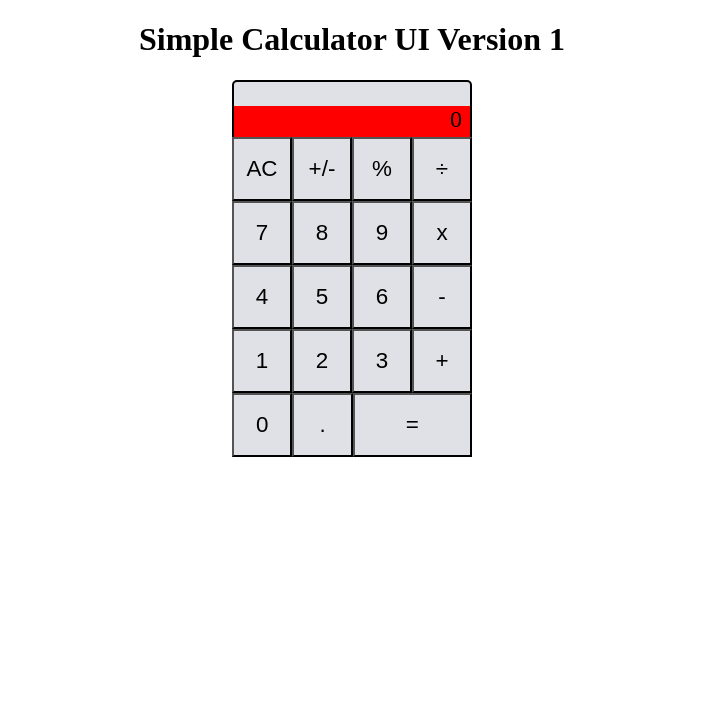
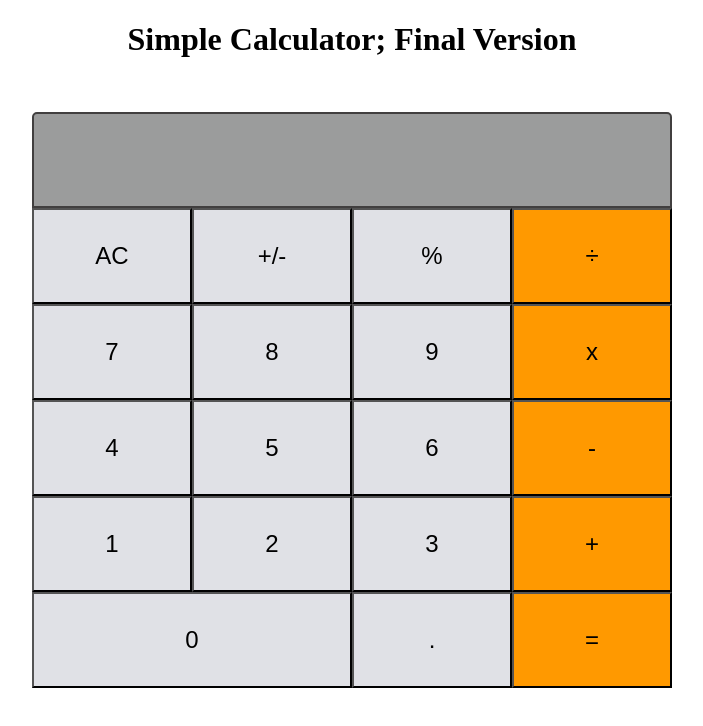
Before and after one commit to Zubenna/calculator-react, a React (Create React App) app: page / in a window 1280 px wide. Shown: the top 726 px of the page, without its empty margins (288-991 px from the left). Built offline with nearby package versions, Linux system fonts and the light colour scheme.

Commit message:
Completing Final Styling And Validation

```diff
--- a/src/App.css
+++ b/src/App.css
@@ -9,30 +9,25 @@
 .calc-container {
   justify-content: center;
   align-content: center;
-  width: 15rem;
-  height: 20rem;
+  width: 40rem;
+  height: 40rem;
   margin: 0 auto;
 }
 
 .display {
-  width: 100%;
+  width: 40rem;
   text-align: right;
   box-sizing: border-box;
-  height: 3.6rem;
+  height: 6rem;
   border-top-left-radius: 5px;
   border-top-right-radius: 5px;
-  border: 2px solid #000;
-  background-color: #e0e1e6;
+  border: 2px solid #413f3f;
+  background: #898b8bd8;
 }
 
 .display p {
-  color: #000;
+  color: #fff;
   padding-right: 0.5rem;
-  padding-bottom: 1rem;
-  font-size: 1.5rem;
-  background: red;
-  /* margin-bottom: 1rem; */
-  /* line-height: 2rem; */
-  /* width: 10rem;  */
-  height: 4rem;
+  padding-top: 0.3rem;
+  font-size: 2rem;
 }
--- a/src/Button.css
+++ b/src/Button.css
@@ -1,18 +1,21 @@
 .btn {
-  width: 4rem;
+  width: 10rem;
 }
 
 .btn,
-.eqlBtn {
-  height: 4rem;
+.zeroBtn {
+  height: 6rem;
   align-items: center;
-  font-weight: lighter;
-  font-size: 1.4em;
+  font-size: 1.5rem;
   background-color: #e0e1e6;
-  padding: 0.5rem;
+  padding: 1rem;
   box-sizing: border-box;
 }
 
-.eqlBtn {
-  width: 8rem;
+.zeroBtn {
+  width: 20rem;
 }
+
+.colorBtn {
+  background-color: #ff9900;
+}
--- a/src/components/App.js
+++ b/src/components/App.js
@@ -11,7 +11,7 @@ class App extends Component {
     this.state = {
       total: null,
       operation: null,
-      next: 0,
+      next: null,
     };
     this.handleClick = this.handleClick.bind(this);
   }
@@ -24,7 +24,7 @@ class App extends Component {
   render() {
     return (
       <div className="App">
-        <h1>Simple Calculator UI Version 1</h1>
+        <h1>Simple Calculator; Final Version</h1>
         <section className="calc-container">
           <>
             <Display result={showResult(this.state)} />
--- a/src/components/Button.js
+++ b/src/components/Button.js
@@ -2,10 +2,14 @@ import React from 'react';
 import '../Button.css';
 import PropTypes from 'prop-types';
 
-const isEqual = val => val === '=';
+const isEqual = val => val === '0';
+
+const operators = ['+', '-', '÷', 'x', '='];
+
+const isColor = val => operators.includes(val);
 
 const Button = ({ name, onClick }) => (
-  <button type="button" className={isEqual(name) ? 'eqlBtn' : 'btn'} onClick={() => onClick(name)}>
+  <button type="button" className={`${isEqual(name) ? 'zeroBtn' : 'btn'} ${isColor(name) ? 'colorBtn' : ''}`} onClick={() => onClick(name)}>
     { name }
   </button>
 );
--- a/src/components/Display.js
+++ b/src/components/Display.js
@@ -2,7 +2,6 @@ import React from 'react';
 import PropTypes from 'prop-types';
 
 const Display = ({ result }) => (
-  // <input className="display" type="text" value={result} />
   <div className="display">
     <p>{ result }</p>
   </div>
@@ -12,8 +11,4 @@ Display.propTypes = {
   result: PropTypes.string.isRequired,
 };
 
-// Display.defaultProps = {
-//   result: '0',
-// };
-
 export default Display;
--- a/src/logic/calculate.js
+++ b/src/logic/calculate.js
@@ -20,8 +20,6 @@ const calculate = (calcData, buttonName) => {
       }
       operation = buttonName;
       total = operate(null, next, operation);
-      // console.log(operation);
-      // console.log(next);
       next = null;
       operation = null;
     } else if (total && next && operation) {
--- a/src/logic/operate.js
+++ b/src/logic/operate.js
@@ -14,7 +14,7 @@ const operate = (numberOne, numberTwo, operation) => {
       }
       break;
     case '%':
-      result = new Big(numberTwo).div(100);
+      result = new Big(numberTwo).div(new Big(100));
       break;
     case 'x':
       if (numberOne === null) {
@@ -30,20 +30,16 @@ const operate = (numberOne, numberTwo, operation) => {
       result = new Big(numberOne).plus(new Big(numberTwo));
       break;
     default:
-      result = '';
+      result = null;
   }
 
-  //   const newResult = validateResult(result);
-  //   console.log(result);
-  let y = result.toFixed();
-  if ((y.includes('.')) && y.length > 18) {
-    y = result.toFixed(17);
-    // console('I am more tha 15');
-  } else if (y.length > 18) {
-    // y = y.slice(0, 16);
-    y = 'value too large';
+  let newResult = result.toFixed();
+  if ((newResult.includes('.')) && newResult.length > 18) {
+    newResult = result.toFixed(17);
+  } else if (newResult.length > 18) {
+    newResult = 'value too large';
   }
-  return y;
+  return newResult;
 };
 
 export default operate;
```
